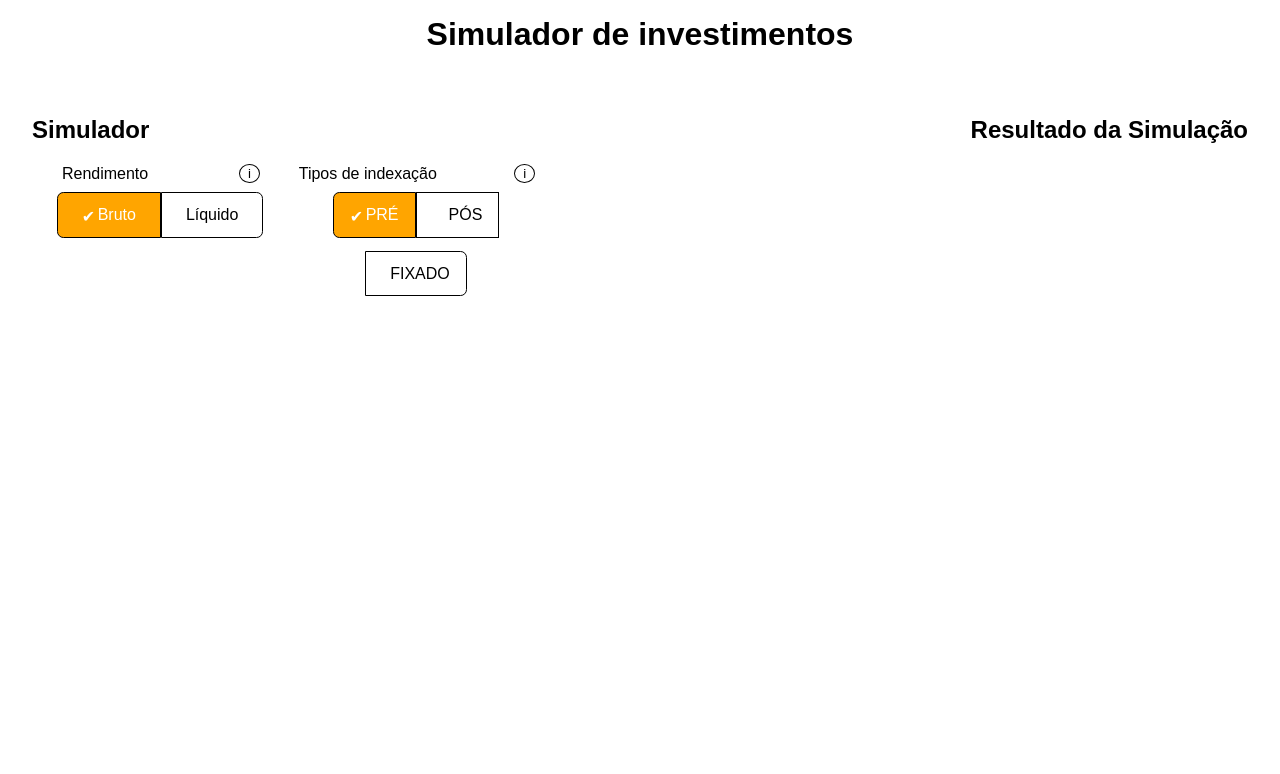
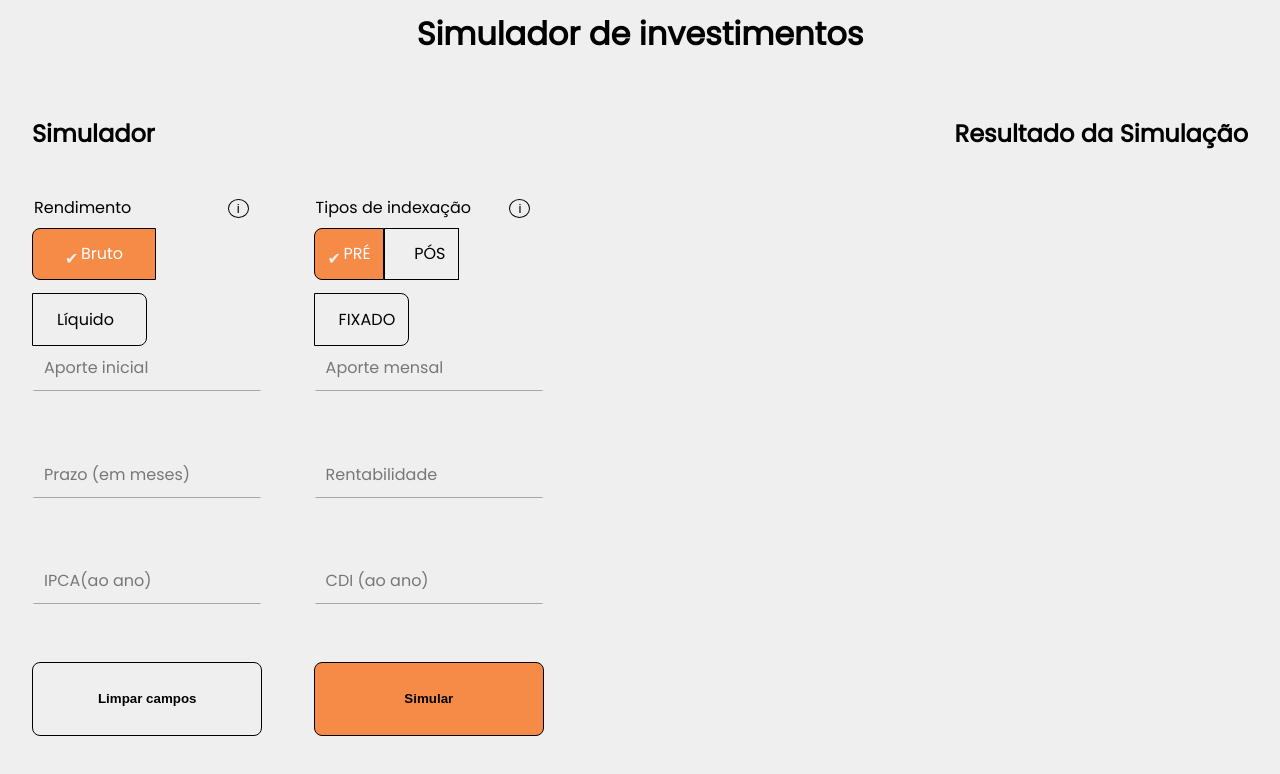
Before and after one commit to JGabrielNeto/frontend-challenge, a Next.js app: page / in a window 1280 px wide. Shown: the top 774 px of the page. Built offline with nearby package versions, Linux system fonts and the light colour scheme.

Commit message:
Implementing custom buttons and text inputs

```diff
--- /dev/null
+++ b/src/components/Simulator/CustomTextInput.tsx
@@ -0,0 +1,16 @@
+import React from "react";
+import styles from "../../styles/CustomTextInput.module.sass";
+
+const CustomTextInput: React.FC = (props) => {
+  return (
+    <div className={styles.container}>
+      <label htmlFor="inp" className={styles.inp}>
+        <input type="text" id="inp" placeholder="&nbsp;" />
+        <span className={styles.label}>{props.children}</span>
+        <span className={styles.focusBg}></span>
+      </label>
+    </div>
+  )
+}
+
+export default CustomTextInput
--- a/src/components/Simulator/Simulator.tsx
+++ b/src/components/Simulator/Simulator.tsx
@@ -2,6 +2,7 @@ import React from "react";
 import styles from "../../styles/Simulator.module.sass";
 import CustomRadioIncome from "./CustomRadioIncome";
 import CustomRadioIndexing from "./CustomRadioIndexing";
+import CustomTextInput from "./CustomTextInput";
 
 const Simulator: React.FC = () => {
   return (
@@ -9,6 +10,14 @@ const Simulator: React.FC = () => {
         <h2>Simulador</h2>
         <CustomRadioIncome/>
         <CustomRadioIndexing/>
+        <CustomTextInput>Aporte inicial</CustomTextInput>
+        <CustomTextInput>Aporte mensal</CustomTextInput>
+        <CustomTextInput>Prazo (em meses)</CustomTextInput>
+        <CustomTextInput>Rentabilidade</CustomTextInput>
+        <CustomTextInput>IPCA(ao ano)</CustomTextInput>
+        <CustomTextInput>CDI (ao ano)</CustomTextInput>
+        <button className={styles.btn}><b>Limpar campos</b></button>
+        <button className={[styles.btn, styles.submitBtn].join(" ")}><b>Simular</b></button>
     </div>
 
   )
--- a/src/styles/CustomRadio.module.sass
+++ b/src/styles/CustomRadio.module.sass
@@ -1,10 +1,10 @@
 .customRadio
     display: flex
-    align-items: center
-    justify-content: center
+    place-items: center
     height: 3rem
-    width: 50%
+    width: 45%
     flex-wrap: wrap
+    margin-bottom: 1rem
 
 .customRadio input
     display: none
@@ -17,34 +17,35 @@
 .customRadio label span
     display: inline-flex
     align-items: center
-    padding: .8rem 1.5rem
+    padding: .8rem 2rem
     border: 1px solid black
     transition: .25s ease
 
 .customRadio input:checked + span
-    background-color: orange
+    background-color: #f58b47
     color: white
 
 .customRadio label span:before
     content: "✔"
-    color: white
+    color: #efefef
     width: 1rem
     height: 1rem
     transition: .25s ease
 
 .customRadio label .first
-    border-radius: .4rem 0 0 .4rem
+    border-radius: .5rem 0 0 .5rem
 
 .customRadio label .last
-    border-radius: 0 .4rem .4rem 0
+    border-radius: 0 .5rem .5rem 0
     padding-left: .5rem
 
 .title
     width: 70%
     margin-bottom: .5rem
+    margin-right: 15%
 
 .indexing label span
-    padding: .8rem 1rem
+    padding: .8rem .8rem
 
 .indexing .title
     margin-right: 15%
--- /dev/null
+++ b/src/styles/CustomTextInput.module.sass
@@ -0,0 +1,69 @@
+$primary: #f58b47
+$dark: #000
+
+.container
+    max-width: 45%
+    display: flex
+    place-items: center
+
+.inp
+  position: relative
+  margin: auto
+  width: 100%
+  max-width: 280px
+  border-radius: 3px
+  overflow: hidden
+
+  .label
+    position: absolute
+    top: 20px
+    left: 12px
+    font-size: 16px
+    color: rgba($dark,.5)
+    font-weight: 500
+    transform-origin: 0 0
+    transform: translate3d(0,0,0)
+    transition: all .2s ease
+    pointer-events: none
+
+  .focusBg
+    position: absolute
+    top: 0
+    left: 0
+    width: 100%
+    height: 100%
+    background: rgba($dark,.05)
+    z-index: -1
+    transform: scaleX(0)
+    transform-origin: left
+
+  input
+    -webkit-appearance: none
+    appearance: none
+    width: 100%
+    border: 0
+    font-family: inherit
+    padding: 16px 12px 0 12px
+    height: 56px
+    font-size: 16px
+    font-weight: 400
+    background: rgba($dark,0)
+    box-shadow: inset 0 -1px 0 rgba($dark,.3)
+    color: $dark
+    transition: all .15s ease
+
+    &:not(:placeholder-shown)
+      + .label
+        color: rgba($dark,.5)
+        transform: translate3d(0,-12px,0) scale(.75)
+
+    &:focus
+      background: rgba($dark,.05)
+      outline: none
+      box-shadow: inset 0 -2px 0 $primary
+      + .label
+        color: $primary
+        transform: translate3d(0,-12px,0) scale(.75)
+        + .focus-bg
+          transform: scaleX(1)
+          transition: all .1s ease
--- a/src/styles/InfoIcon.module.sass
+++ b/src/styles/InfoIcon.module.sass
@@ -15,7 +15,7 @@
     position: absolute
     bottom: -1.5rem
     left: 2rem
-    background-color: #f1f1f1
+    background-color: #f4f4f4
     box-shadow: 0px 8px 16px 0px rgba(0,0,0,0.2)
     z-index: 1
     border-radius: .8rem
--- a/src/styles/Simulator.module.sass
+++ b/src/styles/Simulator.module.sass
@@ -2,6 +2,19 @@
     display: flex
     width: 40vw
     flex-wrap: wrap
+    height: 80vh
+    justify-content: space-between
 
-.container h2
-    width: 40vw
+    h2
+        width: 100%
+        max-height: .5rem
+
+    .btn
+        min-width: 45%
+        border-radius: .5rem
+        border: 1px solid black
+        padding: .2rem .5rem
+        margin-top: 2rem
+
+    .submitBtn
+        background-color:#f58b47
--- a/src/styles/globals.sass
+++ b/src/styles/globals.sass
@@ -1,8 +1,13 @@
+@import url('https://fonts.googleapis.com/css2?family=Poppins&display=swap')
+$font-stack: 'Poppins', sans-serif
+
 html,
 body
   padding: 0
   margin: 0
-  font-family: sans-serif
+  font-family: $font-stack
+  -webkit-font-smoothing: antialiased
+  background-color: #efefef
 
 
 a
```
